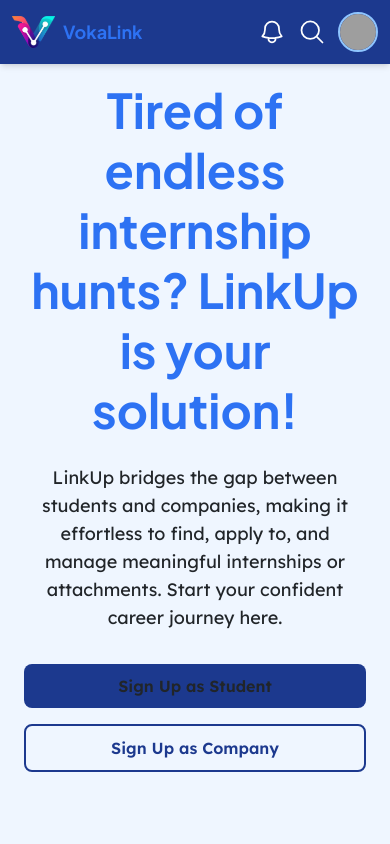
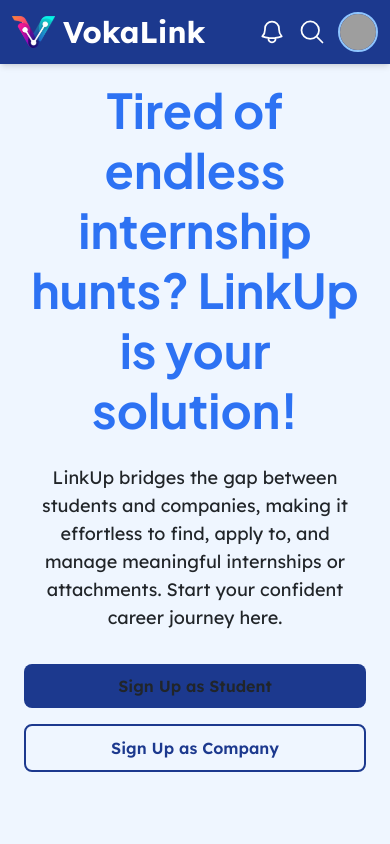
Before and after one commit to Qhojoblinks-7/vukalink, a React (Vite) app: page / in a window 390 px wide. Shown: the top 844 px of the page. Built offline with nearby package versions, Linux system fonts and the light colour scheme; no server answers; grey boxes are pictures that could not be loaded.

Commit message:
fix: Change logo title from h1 to p for improved styling in MobileHeader

```diff
--- a/src/components/dashboard/MobileHeader.jsx
+++ b/src/components/dashboard/MobileHeader.jsx
@@ -16,7 +16,7 @@
             {/* Logo */}
             <Link to="/dashboard" className="flex items-center">
                 <img src={logo} alt="LinkUp Logo" className="h-8 w-auto sm:h-8" />
-                <h1 className="text-white text-lg font-bold ml-2">VokaLink</h1>
+                <p className="text-white text-3xl font-bold ml-2">VokaLink</p>
             </Link>
             {/* Icons on Right */}
             <div className="flex items-center space-x-3 sm:space-x-4">
```
